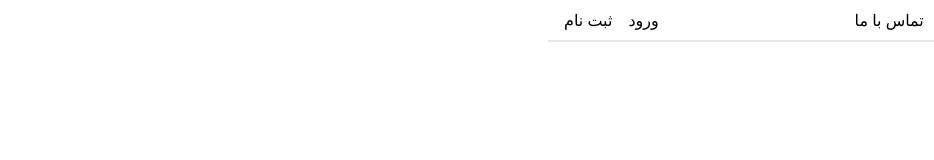
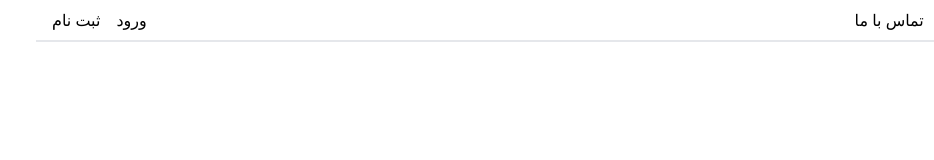
Before and after one commit to f-chamani/product-project-with-javascript, a React (Create React App) app: page / in a window 1280 px wide. Shown: the top 160 px of the page, without its empty margins (346-1280 px from the left). Built offline with nearby package versions, Linux system fonts and the light colour scheme.

Commit message:
menu in center whit size screen LG

```diff
--- a/src/book/Book.js
+++ b/src/book/Book.js
@@ -2,10 +2,8 @@ import React from 'react'
 
 export default function Book() {
   return (
-    <div className="item-center justify-center">
-        <div className='item-center justify-center md:max-w-screen-md
-         flex flex-row  flex justify-between gap-2
-         border-b-2'>
+    <div className="flex item-center justify-center">
+        <div className='item-center justify-center container lg:max-w-screen-xl flex flex-row  flex justify-between gap-2 border-b-2'>
             <div className="flex flex-row gap-4  ">
                 <div className=" hover:bg-amber-100 gap-1 py-2 ">صحفه اصلی </div>
                 <div className=" hover:bg-amber-100 gap-1  py-2">اشخاص </div>
```
